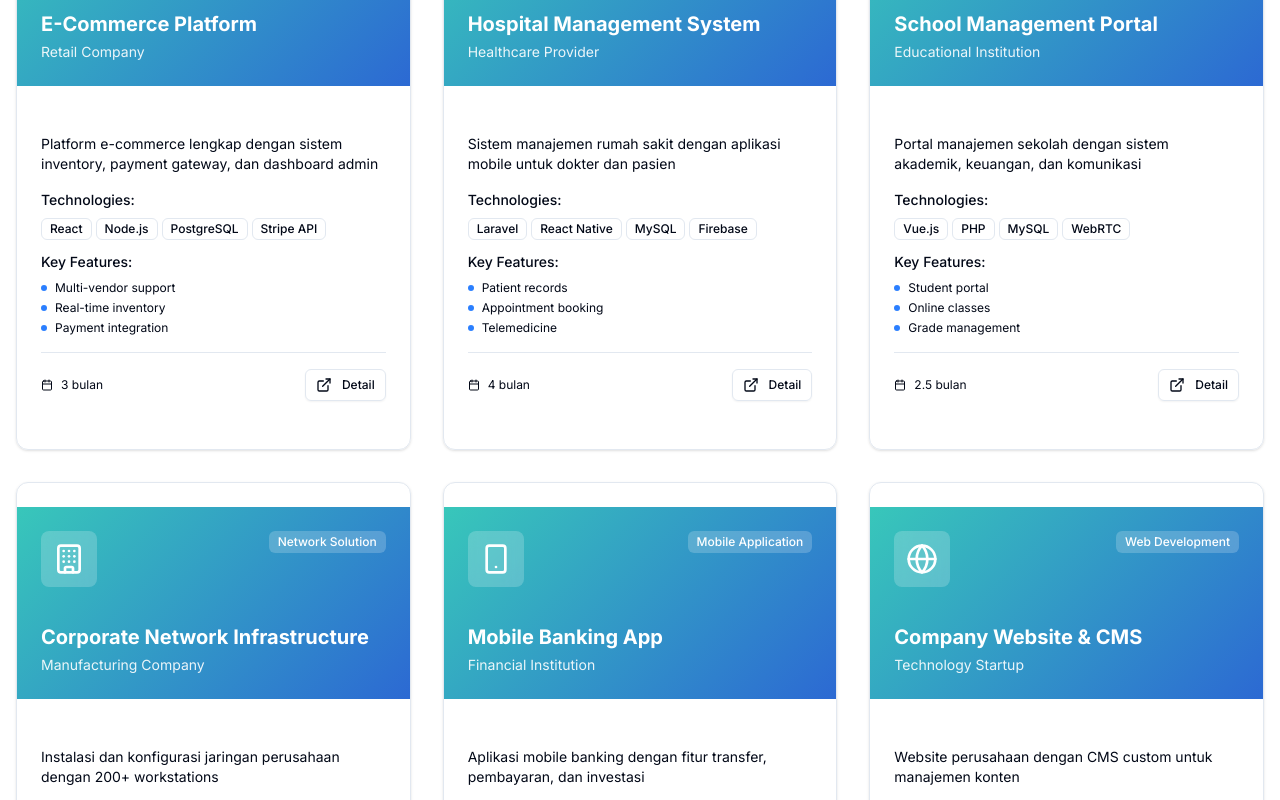
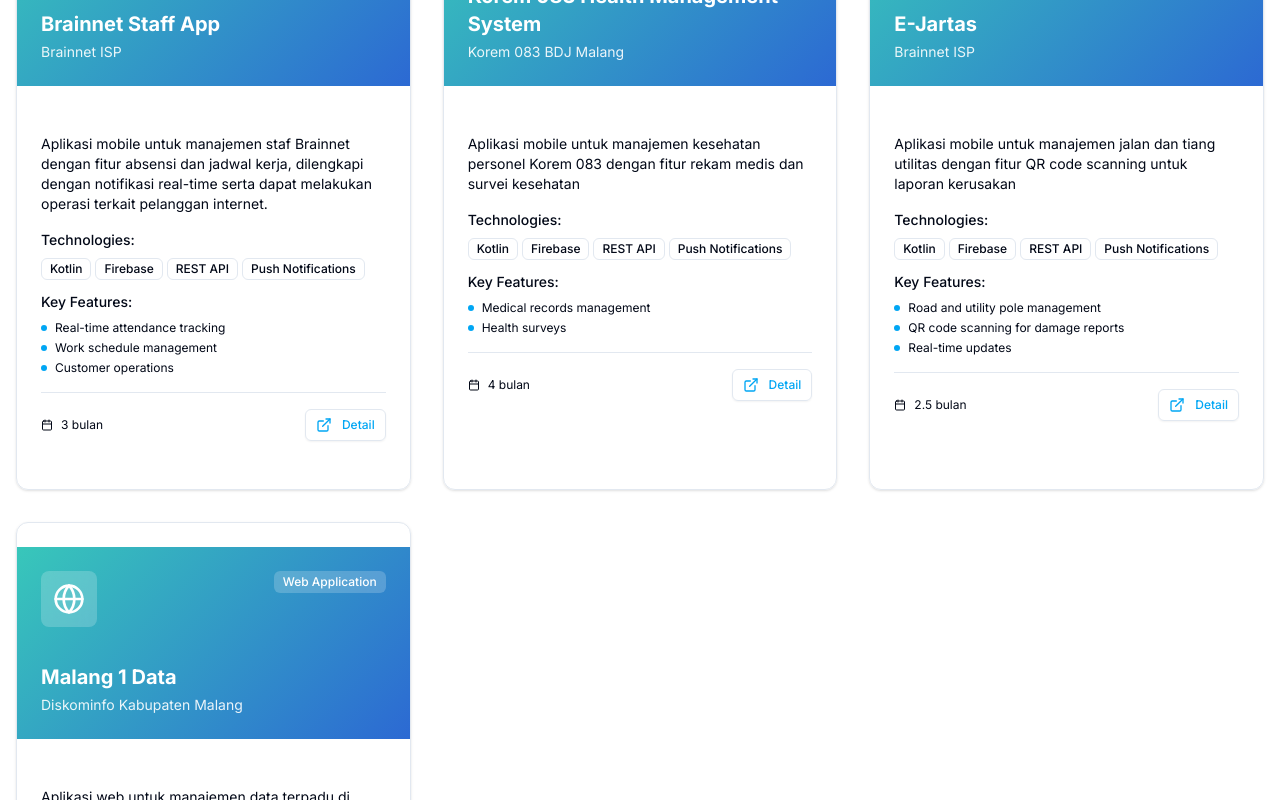
Before and after one commit to CV-JM-Network/jaylangkung-web, a Next.js app: page /services/it-solution in a window 1280 px wide. Shown: the part 7800-8600 px from the top of the page. Built offline with nearby package versions, Linux system fonts and the light colour scheme.

Commit message:
feat: update ProjectPortfolio component with new project entries and links; remove unused icons and improve feature display

```diff
--- a/src/components/project-portfolio.tsx
+++ b/src/components/project-portfolio.tsx
@@ -2,14 +2,12 @@
 import { Button } from '@/components/ui/button';
 import { Card, CardContent } from '@/components/ui/card';
 import {
-  Building,
   Calendar,
   ExternalLink,
   Globe,
-  GraduationCap,
   Heart,
-  ShoppingCart,
   Smartphone,
+  UtilityPole,
 } from 'lucide-react';
 
 interface ProjectPortoProps {
@@ -18,104 +16,70 @@
 
 const projects = [
   {
-    title: 'E-Commerce Platform',
+    title: 'Brainnet Staff App',
+    category: 'Mobile Application',
+    description:
+      'Aplikasi mobile untuk manajemen staf Brainnet dengan fitur absensi dan jadwal kerja, dilengkapi dengan notifikasi real-time serta dapat melakukan operasi terkait pelanggan internet.',
+    icon: Smartphone,
+    technologies: ['Kotlin', 'Firebase', 'REST API', 'Push Notifications'],
+    features: [
+      'Real-time attendance tracking',
+      'Work schedule management',
+      'Customer operations',
+      'Push notifications for updates',
+    ],
+    timeline: '3 bulan',
+    client: 'Brainnet ISP',
+    link: 'https://github.com/CV-JM-Network/BrainNet/tree/master/Staff',
+    // image: 'bg-gradient-to-br from-green-400 to-blue-500',
+  },
+  {
+    title: 'Korem 083 Health Management System',
+    category: 'Mobile & Web Application',
+    description:
+      'Aplikasi mobile untuk manajemen kesehatan personel Korem 083 dengan fitur rekam medis dan survei kesehatan',
+    icon: Heart,
+    technologies: ['Kotlin', 'Firebase', 'REST API', 'Push Notifications'],
+    features: ['Medical records management', 'Health surveys'],
+    timeline: '4 bulan',
+    client: 'Korem 083 BDJ Malang',
+    link: 'https://github.com/CV-JM-Network/BrainNet/tree/master/Korem',
+    // image: 'bg-gradient-to-br from-red-400 to-pink-500',
+  },
+  {
+    title: 'E-Jartas',
+    category: 'Mobile Application',
+    description:
+      'Aplikasi mobile untuk manajemen jalan dan tiang utilitas dengan fitur QR code scanning untuk laporan kerusakan',
+    icon: UtilityPole,
+    technologies: ['Kotlin', 'Firebase', 'REST API', 'Push Notifications'],
+    features: [
+      'Road and utility pole management',
+      'QR code scanning for damage reports',
+      'Real-time updates',
+      'User-friendly interface',
+    ],
+    timeline: '2.5 bulan',
+    client: 'Brainnet ISP',
+    link: 'https://github.com/CV-JM-Network/E-Jartas',
+    // image: 'bg-gradient-to-br from-purple-400 to-indigo-500',
+  },
+  {
+    title: 'Malang 1 Data',
     category: 'Web Application',
     description:
-      'Platform e-commerce lengkap dengan sistem inventory, payment gateway, dan dashboard admin',
-    icon: ShoppingCart,
-    technologies: ['React', 'Node.js', 'PostgreSQL', 'Stripe API'],
+      'Aplikasi web untuk manajemen data terpadu di Kabupaten Malang, menyediakan dashboard analitik dan laporan interaktif',
+    icon: Globe,
+    technologies: ['PHP', 'Laravel', 'MySQL'],
     features: [
-      'Multi-vendor support',
-      'Real-time inventory',
-      'Payment integration',
-      'Admin dashboard',
-    ],
-    timeline: '3 bulan',
-    client: 'Retail Company',
-    image: 'bg-gradient-to-br from-green-400 to-blue-500',
-  },
-  {
-    title: 'Hospital Management System',
-    category: 'Web & Mobile App',
-    description:
-      'Sistem manajemen rumah sakit dengan aplikasi mobile untuk dokter dan pasien',
-    icon: Heart,
-    technologies: ['Laravel', 'React Native', 'MySQL', 'Firebase'],
-    features: [
-      'Patient records',
-      'Appointment booking',
-      'Telemedicine',
-      'Billing system',
-    ],
-    timeline: '4 bulan',
-    client: 'Healthcare Provider',
-    image: 'bg-gradient-to-br from-red-400 to-pink-500',
-  },
-  {
-    title: 'School Management Portal',
-    category: 'Web Application',
-    description:
-      'Portal manajemen sekolah dengan sistem akademik, keuangan, dan komunikasi',
-    icon: GraduationCap,
-    technologies: ['Vue.js', 'PHP', 'MySQL', 'WebRTC'],
-    features: [
-      'Student portal',
-      'Online classes',
-      'Grade management',
-      'Parent communication',
-    ],
-    timeline: '2.5 bulan',
-    client: 'Educational Institution',
-    image: 'bg-gradient-to-br from-purple-400 to-indigo-500',
-  },
-  {
-    title: 'Corporate Network Infrastructure',
-    category: 'Network Solution',
-    description: 'Instalasi dan konfigurasi jaringan perusahaan dengan 200+ workstations',
-    icon: Building,
-    technologies: ['Cisco Equipment', 'Fiber Optic', 'VLAN', 'Firewall'],
-    features: [
-      'Structured cabling',
-      'WiFi coverage',
-      'Security implementation',
-      '24/7 monitoring',
+      'Integrated data management',
+      'Interactive analytics dashboard',
+      'Customizable reports',
+      'User-friendly interface',
     ],
     timeline: '6 minggu',
-    client: 'Manufacturing Company',
-    image: 'bg-gradient-to-br from-orange-400 to-red-500',
-  },
-  {
-    title: 'Mobile Banking App',
-    category: 'Mobile Application',
-    description:
-      'Aplikasi mobile banking dengan fitur transfer, pembayaran, dan investasi',
-    icon: Smartphone,
-    technologies: ['Flutter', 'Firebase', 'Biometric Auth', 'Push Notifications'],
-    features: [
-      'Secure authentication',
-      'Real-time transactions',
-      'Investment tools',
-      'Bill payments',
-    ],
-    timeline: '5 bulan',
-    client: 'Financial Institution',
-    image: 'bg-gradient-to-br from-blue-400 to-cyan-500',
-  },
-  {
-    title: 'Company Website & CMS',
-    category: 'Web Development',
-    description: 'Website perusahaan dengan CMS custom untuk manajemen konten',
-    icon: Globe,
-    technologies: ['Next.js', 'Strapi CMS', 'PostgreSQL', 'Vercel'],
-    features: [
-      'SEO optimized',
-      'Content management',
-      'Multi-language',
-      'Analytics integration',
-    ],
-    timeline: '6 minggu',
-    client: 'Technology Startup',
-    image: 'bg-gradient-to-br from-teal-400 to-green-500',
+    client: 'Diskominfo Kabupaten Malang',
+    // image: 'bg-gradient-to-br from-orange-400 to-red-500',
   },
 ];
 
@@ -183,7 +147,7 @@
                           <div
                             key={featureIndex}
                             className='flex items-center gap-2 text-xs text-muted-foreground'>
-                            <div className='h-1.5 w-1.5 rounded-full bg-blue-500' />
+                            <div className='h-1.5 w-1.5 rounded-full bg-sky-500' />
                             <span>{feature}</span>
                           </div>
                         ))}
@@ -196,10 +160,19 @@
                       <Calendar className='h-3 w-3' />
                       <span>{project.timeline}</span>
                     </div>
-                    <Button size='sm' variant='outline' className='text-xs'>
-                      <ExternalLink className='h-3 w-3 mr-1' />
-                      Detail
-                    </Button>
+                    {project.link && (
+                      <a
+                        href={project.link}
+                        target='_blank'
+                        rel='noopener noreferrer'
+                        className='flex items-center gap-1 text-sky-500 hover:text-sky-700'
+                        style={{ textDecoration: 'none' }}>
+                        <Button size='sm' variant='outline' className='text-xs'>
+                          <ExternalLink className='h-3 w-3 mr-1' />
+                          Detail
+                        </Button>
+                      </a>
+                    )}
                   </div>
                 </CardContent>
               </Card>
```
